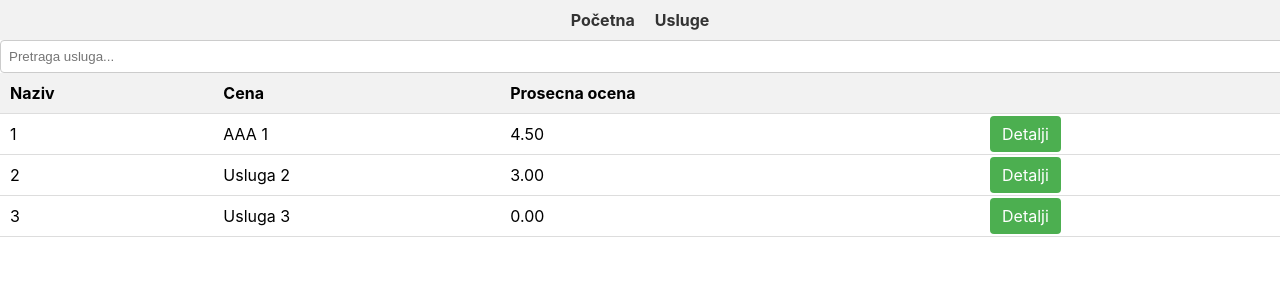
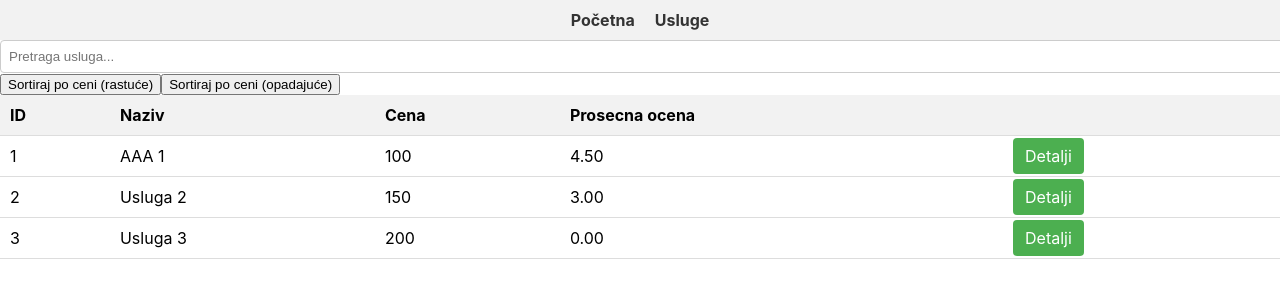
Before and after one commit to papilum/reactdomaci, a React (Create React App) app: page /usluge in a window 1280 px wide. Shown: the top 300 px of the page. Built offline with nearby package versions, Linux system fonts and the light colour scheme.

Commit message:
sortiranje

```diff
--- a/src/PrikazUsluga.jsx
+++ b/src/PrikazUsluga.jsx
@@ -1,15 +1,14 @@
 import React, { useState } from 'react';
-import { Link } from 'react-router-dom';
 import Red from './Red';
 
 const PrikazUsluga = ({ usluge, ocene }) => {
   const [pretraga, setPretraga] = useState('');
+  const [sort, setSort] = useState(null);
 
   const tableStyle = {
     width: '100%',
     borderCollapse: 'collapse',
   };
-
   const thStyle = {
     backgroundColor: '#f2f2f2',
     padding: '10px',
@@ -17,19 +16,6 @@ const PrikazUsluga = ({ usluge, ocene }) => {
     textAlign: 'left',
   };
 
-  const tdStyle = {
-    padding: '10px',
-    borderBottom: '1px solid #ddd',
-    textAlign: 'left',
-  };
-
-  const linkStyle = {
-    textDecoration: 'none',
-    backgroundColor: '#4CAF50',
-    color: 'white',
-    padding: '8px 12px',
-    borderRadius: '4px',
-  };
 
   const inputStyle = {
     width: '100%',
@@ -38,9 +24,20 @@ const PrikazUsluga = ({ usluge, ocene }) => {
     border: '1px solid #ccc',
   };
 
+
   const filtriraneUsluge = usluge.filter((usluga) =>
     usluga.naziv.toLowerCase().includes(pretraga.toLowerCase())
   );
+
+  const sortiraneUsluge = [...filtriraneUsluge].sort((a, b) => {
+    if (sort === 'asc') {
+      return a.cena - b.cena;
+    } else if (sort === 'desc') {
+      return b.cena - a.cena;
+    } else {
+      return 0;
+    }
+  });
 
   return (
     <div>
@@ -51,9 +48,12 @@ const PrikazUsluga = ({ usluge, ocene }) => {
         onChange={(e) => setPretraga(e.target.value)}
         style={inputStyle}
       />
+      <button onClick={() => setSort('asc')}>Sortiraj po ceni (rastuće)</button>
+      <button onClick={() => setSort('desc')}>Sortiraj po ceni (opadajuće)</button>
       <table style={tableStyle}>
-        <thead>
+      <thead>
           <tr>
+          <th style={thStyle}>ID</th>
             <th style={thStyle}>Naziv</th>
             <th style={thStyle}>Cena</th>
             <th style={thStyle}>Prosecna ocena</th>
@@ -61,7 +61,7 @@ const PrikazUsluga = ({ usluge, ocene }) => {
           </tr>
         </thead>
         <tbody>
-          {filtriraneUsluge.map((usluga) => (
+          {sortiraneUsluge.map((usluga) => (
             <Red usluga={usluga} ocene={ocene} key={usluga.id} />
           ))}
         </tbody>
--- a/src/Red.jsx
+++ b/src/Red.jsx
@@ -31,6 +31,8 @@ const Red = ({ usluga, ocene }) => {
     <tr key={usluga.id}>
       <td style={tdStyle}>{usluga.id}</td>
       <td style={tdStyle}>{usluga.naziv}</td>
+      <td style={tdStyle}>{usluga.cena}</td>
+
       <td style={tdStyle}>{prosecnaOcena.toFixed(2)}</td>
       <td style={tdStyle}>
         <Link to={`/usluge/${usluga.id}`} style={linkStyle}>
```
